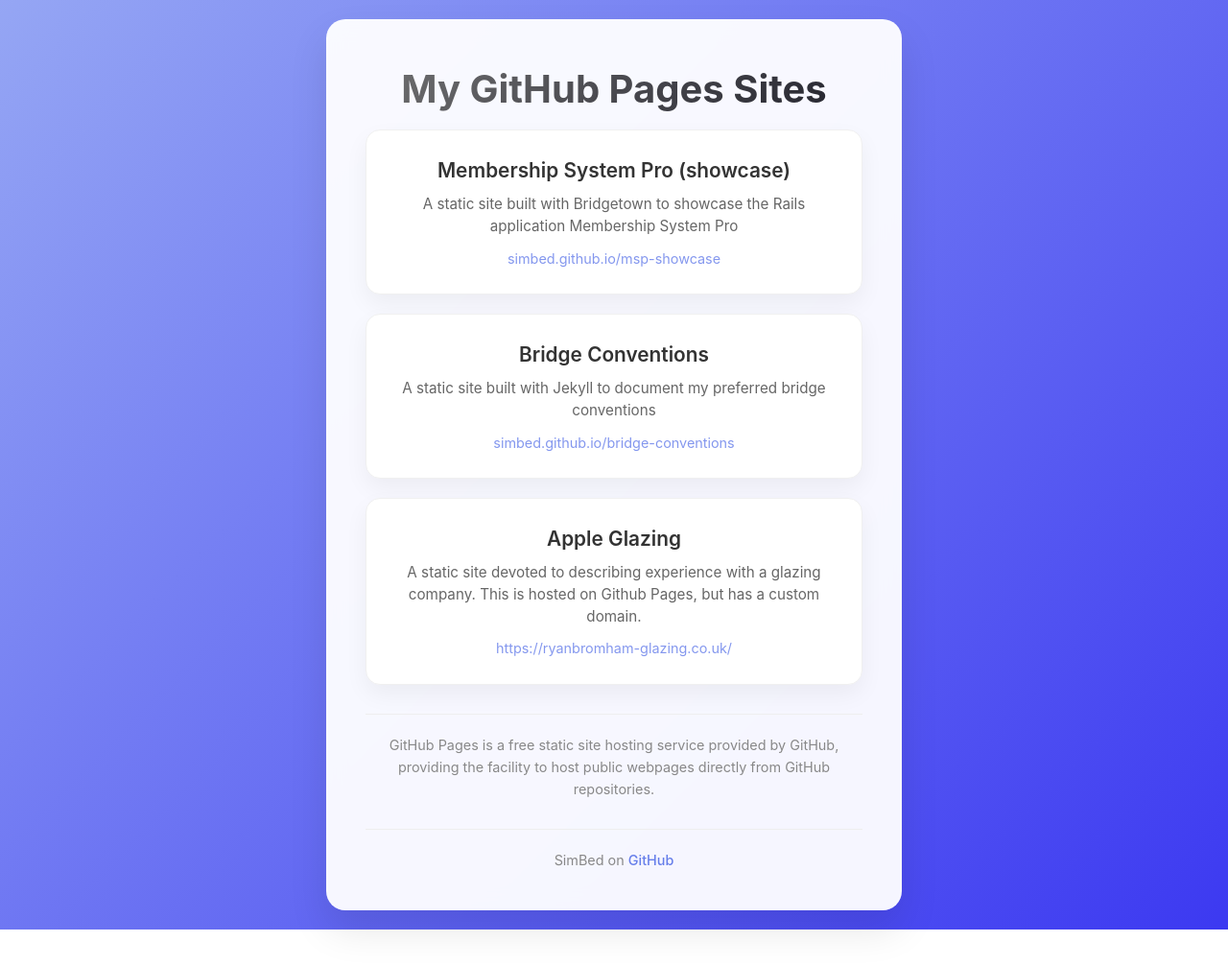
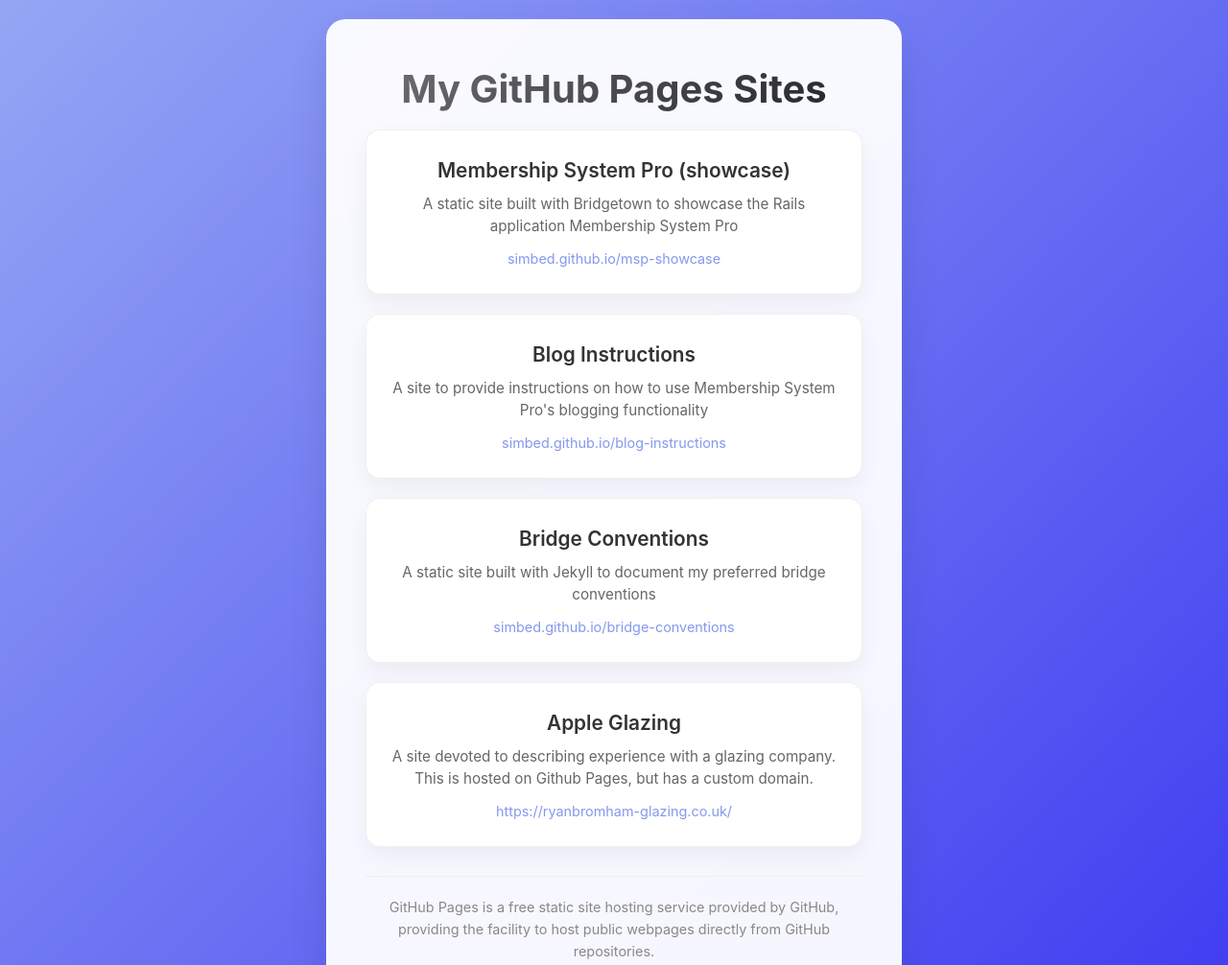
Before and after one commit to SimBed/SimBed.github.io, a plain HTML site: page index.html in a window 1280 px wide. Shown: the top 1006 px of the page at 96% size. Before the commit the page ends 969 px from the top, so only its background shows below. Drawn offline with Linux system fonts and the light colour scheme.

Commit message:
add blog instructions

```diff
--- a/index.html
+++ b/index.html
@@ -18,6 +18,12 @@
                 <div class="site-url">simbed.github.io/msp-showcase</div>
             </a>
 
+            <a href="/blog-instructions" class="site-card">
+                <div class="site-title">Blog Instructions</div>
+                <div class="site-description">A site to provide instructions on how to use Membership System Pro's blogging functionality</div>
+                <div class="site-url">simbed.github.io/blog-instructions</div>
+            </a>
+
             <a href="/bridge-conventions" class="site-card">
                 <div class="site-title">Bridge Conventions</div>
                 <div class="site-description">A static site built with Jekyll to document my preferred bridge conventions</div>
@@ -26,7 +32,7 @@
 
             <a href="https://ryanbromham-glazing.co.uk/" class="site-card">
                 <div class="site-title">Apple Glazing</div>
-                <div class="site-description">A static site devoted to describing experience with a glazing company. This is hosted on Github Pages, but has a custom domain.</div>
+                <div class="site-description">A site devoted to describing experience with a glazing company. This is hosted on Github Pages, but has a custom domain.</div>
                 <div class="site-url">https://ryanbromham-glazing.co.uk/</div>
             </a>
         </div>
```
